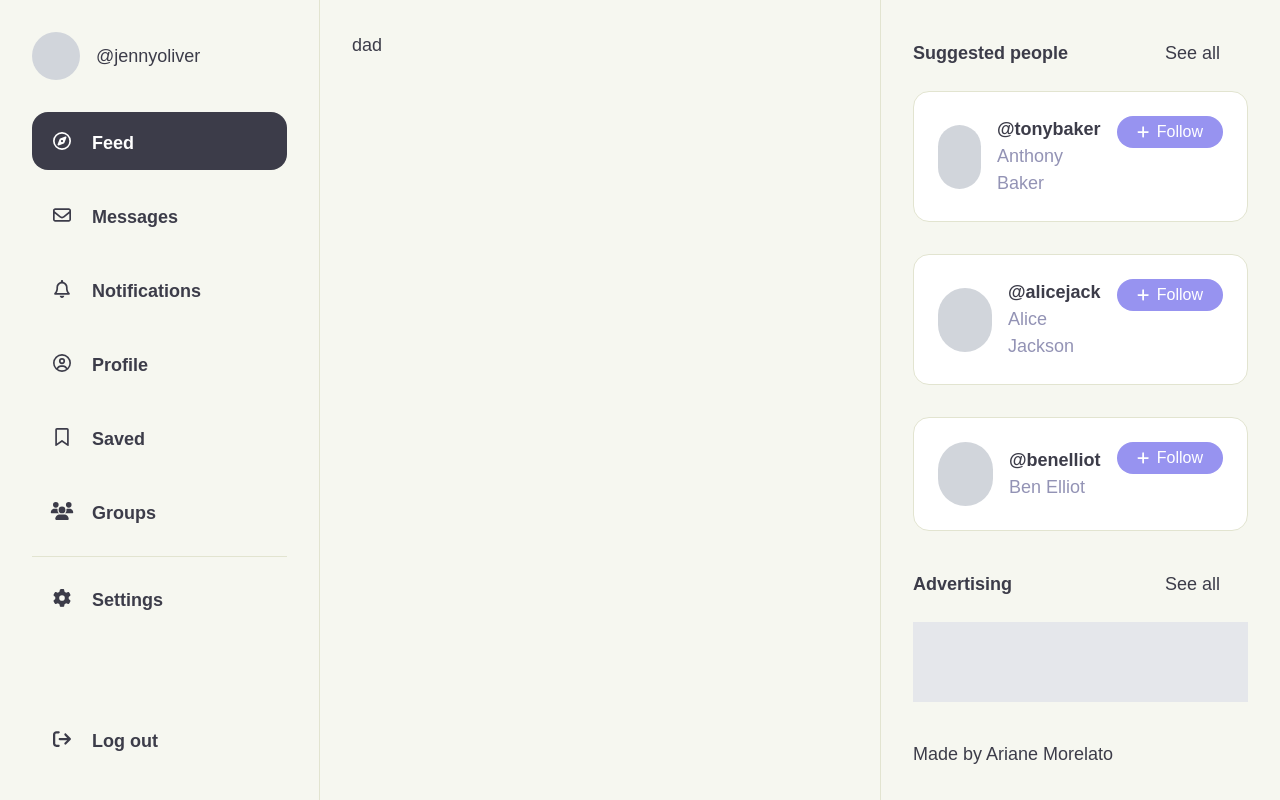
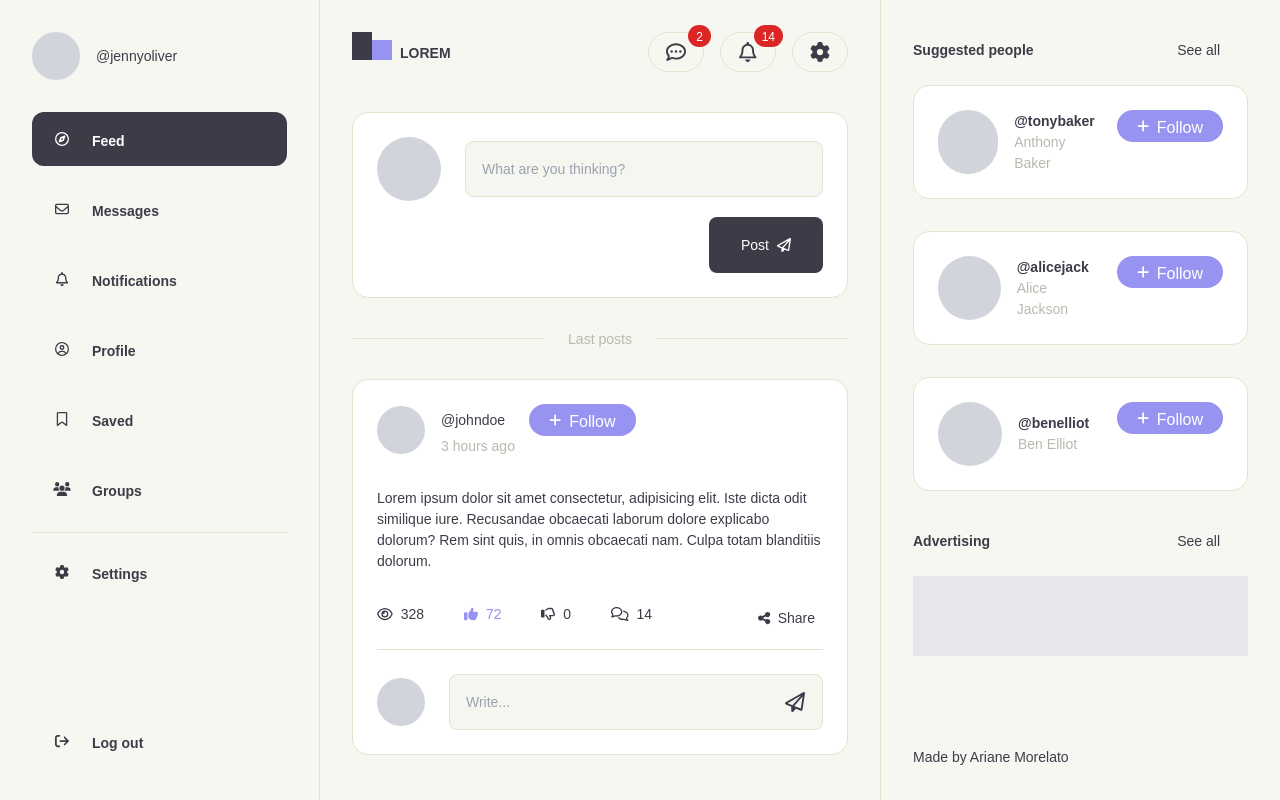
Before and after one commit to aridsm/social-media, a Nuxt app: page / in a window 1280 px wide. Built offline with nearby package versions, Linux system fonts and the light colour scheme; a web font is replaced by a local one.

Commit message:
feat: add seção main e posts

```diff
--- a/assets/main.scss
+++ b/assets/main.scss
@@ -6,11 +6,10 @@
 
 body {
   font-family: "Nokora", sans-serif;
-  font-size: 18px;
+  font-size: 14px;
   @apply bg-base text-text
 }
 
-.router-link-active,
-.router-link-exact-active {
-  @apply bg-red-400;
+.hovered {
+@apply hover:bg-text/[.07] active:bg-text/[.12]
 }
--- /dev/null
+++ b/components/AppBtn.vue
@@ -0,0 +1,7 @@
+<template>
+  <button
+    class="gap-2 flex items-center rounded-lg h-14 px-8 text-white bg-text hover:opacity-80 active:opacity-90"
+  >
+    <slot />
+  </button>
+</template>
--- a/components/AppBtnFollow.vue
+++ b/components/AppBtnFollow.vue
@@ -1,10 +1,10 @@
 <script lang="ts" setup></script>
 <template>
   <button
-    class="gap-2 flex items-center bg-primary rounded-full px-5 py-2 text-white text-base hover:opacity-85 active:opacity-65 transition-all"
+    class="gap-2 flex items-center bg-primary rounded-full px-5 py-[6px] text-white text-base hover:opacity-85 active:opacity-65 transition-all"
   >
     <icon icon="fa-solid fa-plus" class="text-sm" />
-    <span class="leading-none">Follow</span>
+    <span class="leading-none mt-1">Follow</span>
   </button>
 </template>
 <style></style>
--- /dev/null
+++ b/components/AppInputText.vue
@@ -0,0 +1,24 @@
+<script lang="ts" setup>
+const props = defineProps({
+  iconName: String,
+  placeholder: String,
+});
+
+const modelValue = defineModel<String>({ required: true });
+</script>
+<template>
+  <div class="relative">
+    <input
+      v-model="modelValue"
+      :placeholder="placeholder || 'Write...'"
+      class="bg-base2 border border-border px-4 h-14 rounded-lg focus:outline-primary w-full"
+    />
+    <button
+      class="absolute top-2 right-2 text-xl rounded-full hovered w-10 h-10 flex justify-center items-center"
+    >
+      <icon v-if="iconName" :icon="iconName" />
+    </button>
+  </div>
+</template>
+
+<style></style>
--- a/components/AppMain.vue
+++ b/components/AppMain.vue
@@ -1,5 +1,39 @@
 <script lang="ts" setup></script>
 <template>
-  <div class="p-8">dad</div>
+  <div class="p-8">
+    <header class="flex items-start justify-between mb-10">
+      <div class="flex uppercase font-bold items-end gap-2 leading-none">
+        <div class="flex items-end">
+          <div class="w-5 h-7 bg-text"></div>
+          <div class="w-5 h-5 bg-primary"></div>
+        </div>
+        Lorem
+      </div>
+
+      <div class="flex gap-4">
+        <button class="btns-header hovered">
+          <icon icon="fa-regular fa-comment-dots" class="text-xl" />
+          <div class="notification">2</div>
+        </button>
+        <button class="btns-header hovered">
+          <icon icon="fa-regular fa-bell" class="text-xl" />
+          <div class="notification">14</div>
+        </button>
+        <button class="btns-header hovered">
+          <icon icon="fa-solid fa-gear" class="text-xl" />
+        </button>
+      </div>
+    </header>
+
+    <RouterView />
+  </div>
 </template>
-<style></style>
+<style scoped>
+.btns-header {
+  @apply border border-border w-14 h-10 rounded-full flex items-center justify-center relative;
+}
+
+.notification {
+  @apply absolute -top-2 -right-2 bg-red-600 rounded-full leading-none px-2 pb-1 py-[6px] text-xs flex items-center text-white;
+}
+</style>
--- a/components/AppMenu.vue
+++ b/components/AppMenu.vue
@@ -52,10 +52,10 @@ const currentPath = computed(() => {
         v-for="link in navLinks"
         :key="link.name"
         :to="link.path"
-        class="flex items-center gap-4 rounded-2xl px-4 py-5 w-full transition-all"
+        class="flex items-center gap-4 rounded-xl px-4 py-5 w-full"
         :class="{
           'active hover:bg-text': currentPath === link.path,
-          'hover:bg-text/[.07]': currentPath !== link.path,
+          hovered: currentPath !== link.path,
         }"
       >
         <icon :icon="link.icon" class="w-7" />
--- /dev/null
+++ b/components/AppPost.vue
@@ -0,0 +1,47 @@
+<script lang="ts" setup>
+const comment = ref("");
+</script>
+
+<template>
+  <AppCard>
+    <div class="flex items-center gap-4">
+      <span class="w-12 h-12 bg-gray-300 rounded-full block"></span>
+      <div>
+        <div class="flex gap-6 items-center">
+          <p>@johndoe</p>
+          <AppBtnFollow />
+        </div>
+        <p class="text-label text-sm">3 hours ago</p>
+      </div>
+    </div>
+    <p class="my-8">
+      Lorem ipsum dolor sit amet consectetur, adipisicing elit. Iste dicta odit
+      similique iure. Recusandae obcaecati laborum dolore explicabo dolorum? Rem
+      sint quis, in omnis obcaecati nam. Culpa totam blanditiis dolorum.
+    </p>
+
+    <div class="flex gap-10">
+      <div><icon icon="fa-regular fa-eye" class="mr-1" /> 328</div>
+      <div class="text-primary">
+        <icon icon="fa-solid fa-thumbs-up" class="mr-1" /> 72
+      </div>
+      <div><icon icon="fa-regular fa-thumbs-down" class="mr-1" /> 0</div>
+      <div><icon icon="fa-regular fa-comments" class="mr-1" /> 14</div>
+
+      <button class="ml-auto hovered px-2 rounded-full py-1">
+        <icon icon="fa-solid fa-share-nodes" class="mr-1" /> Share
+      </button>
+    </div>
+
+    <div class="border-t border-t-border pt-6 mt-4 flex gap-6 items-center">
+      <span
+        class="max-h-12 min-h-12 max-w-12 min-w-12 bg-gray-300 rounded-full block"
+      ></span>
+      <AppInputText
+        v-model="comment"
+        icon-name="fa-regular fa-paper-plane"
+        class="w-full"
+      />
+    </div>
+  </AppCard>
+</template>
--- a/components/AppSeeAllBtn.vue
+++ b/components/AppSeeAllBtn.vue
@@ -1,6 +1,6 @@
 <template>
   <button
-    class="gap-2 flex items-center rounded-full px-7 py-2 text-text hover:bg-text/[.07] active:bg-text/[.04]"
+    class="gap-2 flex items-center rounded-full px-7 py-2 text-text hovered"
   >
     See all
   </button>
--- /dev/null
+++ b/pages/index.vue
@@ -0,0 +1,34 @@
+<script lang="ts" setup>
+const newPost = ref("");
+</script>
+
+<template>
+  <main>
+    <AppCard>
+      <div class="flex items-center gap-6">
+        <div class="w-16 h-16 rounded-full bg-gray-300"></div>
+        <AppInputText
+          class="flex-1"
+          v-model="newPost"
+          placeholder="What are you thinking?"
+        />
+      </div>
+      <AppBtn class="ml-auto mt-4">
+        Post
+        <icon icon="fa-regular fa-paper-plane"
+      /></AppBtn>
+    </AppCard>
+
+    <div
+      class="my-10 text-sm text-label w-full h-[1px] bg-border flex items-center justify-center"
+    >
+      <span class="bg-base px-6">Last posts</span>
+    </div>
+
+    <div>
+      <AppPost />
+    </div>
+  </main>
+</template>
+
+<style></style>
--- a/tailwind.config.ts
+++ b/tailwind.config.ts
@@ -17,7 +17,7 @@ module.exports = {
         border: "#E2E4D0",
         primary: "#9793F0",
         text: "#3C3C49",
-        label: "#9393B5",
+        label: "#B8BAAE",
       },
     },
   },
```
